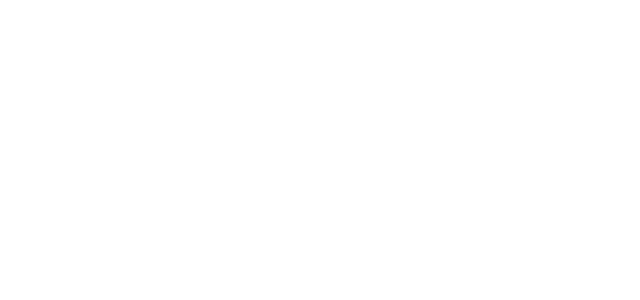
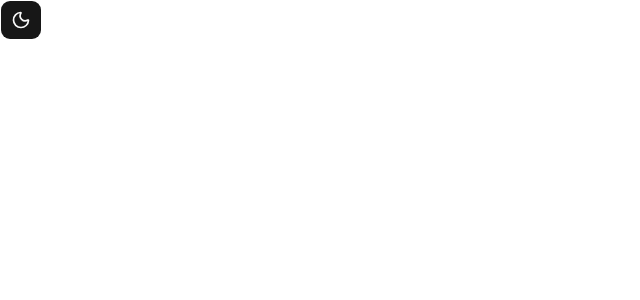
Before and after one commit to Hary300/My-Best-Portfolio, a React (Vite) app: page / in a window 1280 px wide. Shown: the top 300 px of the page, without its empty margins (0-640 px from the left). Built offline with nearby package versions, Linux system fonts and the light colour scheme.

Commit message:
feat: implement dark mode functionality with theme persistence

```diff
--- a/index.html
+++ b/index.html
@@ -4,6 +4,17 @@
     <meta charset="UTF-8" />
     <link rel="icon" type="image/svg+xml" href="/favicon.png" />
     <meta name="viewport" content="width=device-width, initial-scale=1.0" />
+    <script>
+      (function () {
+        const savedTheme = localStorage.getItem('theme-storage');
+        if (savedTheme) {
+          const { state } = JSON.parse(savedTheme);
+          if (state.isDark) {
+            document.documentElement.classList.add('dark');
+          }
+        }
+      })();
+    </script>
     <title>my-best-portfolio</title>
   </head>
   <body>
--- a/src/app/App.tsx
+++ b/src/app/App.tsx
@@ -1,10 +1,20 @@
+import DarkModeButton from '@/components/DarkModeButton';
 import MobileMenu from '../components/MobileMenu';
+import { themeStore } from '@/store/themeStore';
+import { useEffect } from 'react';
 
 function App() {
+  const isDark = themeStore((state) => state.isDark);
+
+  useEffect(() => {
+    document.documentElement.classList.toggle('dark', isDark);
+  }, [isDark]);
+
   return (
-    <div className='h-1000'>
+    <>
+      <DarkModeButton />
       <MobileMenu />
-    </div>
+    </>
   );
 }
 
--- a/src/components/DarkModeButton.tsx
+++ b/src/components/DarkModeButton.tsx
@@ -1,7 +1,27 @@
+import { themeStore } from '@/store/themeStore';
 import { Button } from './ui/button';
+import { Moon, Sun } from 'lucide-react';
 
 const DarkModeButton = () => {
-  return <Button>DarkModeButton</Button>;
+  const isDark = themeStore((state) => state.isDark);
+  const toggleDark = themeStore((state) => state.toggleTheme);
+
+  const handleClickDarkMode = () => {
+    toggleDark();
+    if (!isDark) {
+      document.documentElement.classList.add('dark');
+    } else {
+      document.documentElement.classList.remove('dark');
+    }
+  };
+  return (
+    <Button
+      onClick={handleClickDarkMode}
+      className='h-10 flex items-center justify-center'
+    >
+      {isDark ? <Sun className='size-5' /> : <Moon className='size-5' />}
+    </Button>
+  );
 };
 
 export default DarkModeButton;
--- /dev/null
+++ b/src/store/themeStore.ts
@@ -0,0 +1,21 @@
+import { create } from 'zustand';
+import { persist } from 'zustand/middleware';
+
+interface ThemeStore {
+  isDark: boolean;
+  toggleTheme: () => void;
+}
+
+export const themeStore = create<ThemeStore>()(
+  persist(
+    (set) => ({
+      isDark: false,
+      toggleTheme: () => {
+        set((state) => ({
+          isDark: !state.isDark,
+        }));
+      },
+    }),
+    { name: 'theme-storage' }
+  )
+);
```
